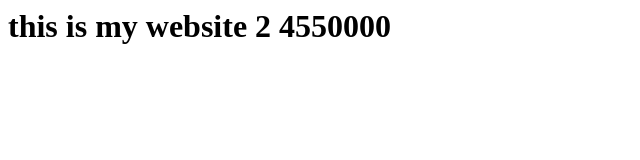
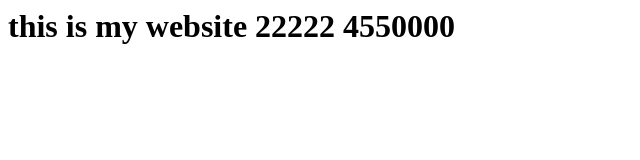
Before and after one commit to C2-89509-yashu/test1, a plain HTML site: page index.html in a window 1280 px wide. Shown: the whole page, without its empty margins (0-640 px from the left). Drawn offline with Linux system fonts and the light colour scheme.

Commit message:
committed

```diff
--- a/index.html
+++ b/index.html
@@ -1 +1 @@
-<h1> this is my website 2 4550000 </h1>
+<h1> this is my website 22222 4550000 </h1>
```
